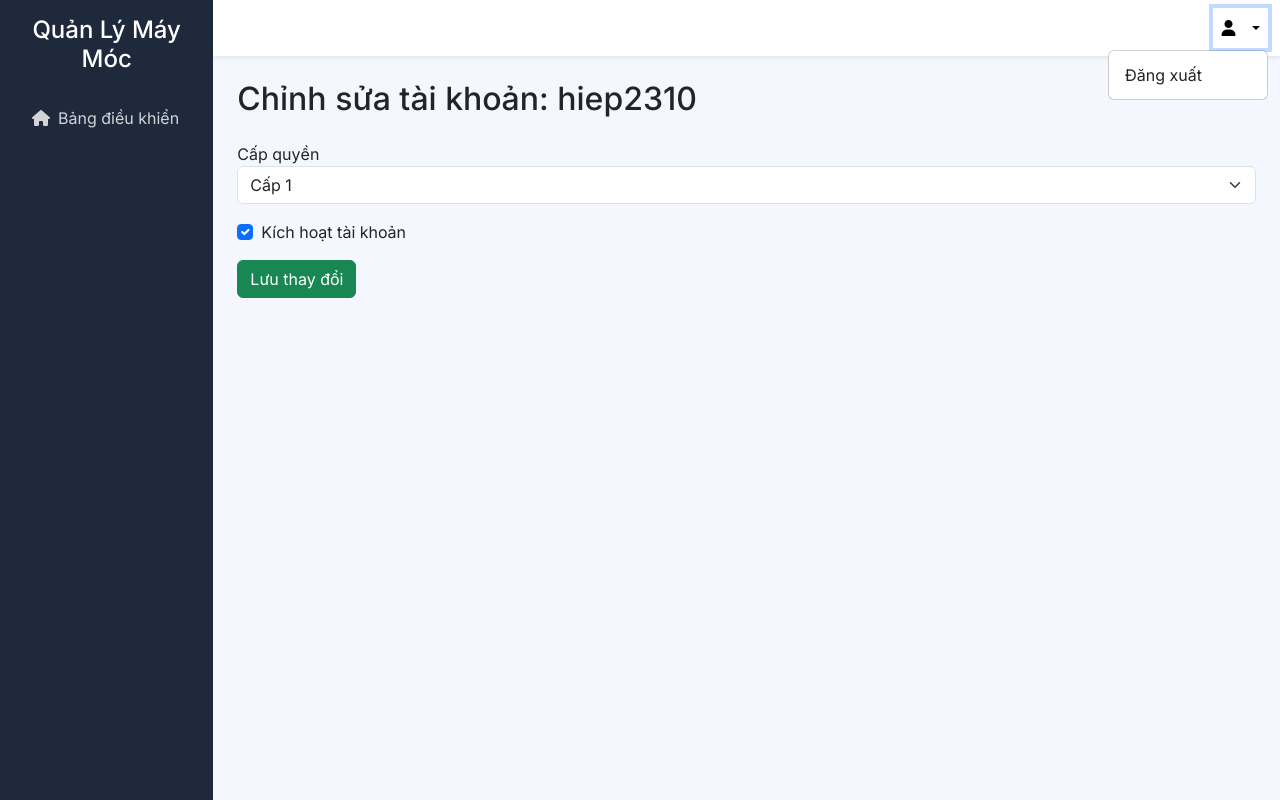
After one commit to duchiep2002/codequanly, a Django app: template core/templates/edit_user.html in a window 1280 px wide, after a click that opens the changed part. The commit adds this page. Run offline with Django 3.2, Linux system fonts and the light colour scheme; the template is opened without the code that fills it: values that come from a table or form of the project are taken from there, others are empty; data comes from the database, SQL or seed files in the repository; both versions use the stored data as it was after the commit.

Commit message:
update model

```diff
--- a/core/forms.py
+++ b/core/forms.py
@@ -57,3 +57,7 @@ class ConfirmRepairForm(forms.ModelForm):
             'action_taken': _("Hành động đã thực hiện"),
             'cost': _("Chi phí"),
         }
+
+class UpdateStatusForm(forms.Form):
+    status = forms.ChoiceField(choices=Machine.STATUS, label="Trạng thái mới")
+    description = forms.CharField(widget=forms.Textarea(attrs={'rows': 3}), label="Mô tả cập nhật", required=False)
--- a/core/templates/base.html
+++ b/core/templates/base.html
@@ -2,35 +2,67 @@
 <html lang="vi">
 <head>
     <meta charset="UTF-8">
+    <meta name="viewport" content="width=device-width, initial-scale=1">
     <title>{% block title %}Quản Lý Máy Móc{% endblock %}</title>
-    <link rel="stylesheet" href="https://stackpath.bootstrapcdn.com/bootstrap/4.5.2/css/bootstrap.min.css">
-    <!-- các script giữ nguyên -->
+    <link href="https://cdn.jsdelivr.net/npm/bootstrap@5.3.3/dist/css/bootstrap.min.css" rel="stylesheet">
+    <link href="https://fonts.googleapis.com/css2?family=Inter:wght@400;500;600;700&display=swap" rel="stylesheet">
+    <link href="https://cdnjs.cloudflare.com/ajax/libs/font-awesome/6.5.0/css/all.min.css" rel="stylesheet">
+    <style>
+        body { font-family: 'Inter', sans-serif; font-size: 1rem; background-color: #f5f7ff; }
+        .sidebar { min-height: 100vh; background: #1e293b; color: white; }
+        .sidebar a { color: rgba(255,255,255,0.8); }
+        .sidebar a:hover { background: #334155; color: white; }
+        .card { border: none; box-shadow: 0 4px 6px rgba(0,0,0,0.1); }
+        .table th, .table td { vertical-align: middle; }
+        .status-working { background-color: #d1fae5; color: #065f46; }
+        .status-maintenance { background-color: #fef3c7; color: #92400e; }
+        .status-broken { background-color: #fee2e2; color: #991b1b; }
+    </style>
 </head>
 <body>
-    <nav class="navbar navbar-expand-lg navbar-light bg-light">
-        <a class="navbar-brand" href="{% url 'dashboard' %}">Quản Lý Máy Móc</a>
-        <div class="collapse navbar-collapse">
-            <ul class="navbar-nav mr-auto">
-                {% if user.profile.level == 3 and pending_count > 0 %}
-                    <li class="nav-item">
-                        <a class="nav-link" href="{% url 'pending_requests' %}">Yêu Cầu Duyệt ({{ pending_count }})</a>
-                    </li>
+    <div class="d-flex">
+        <!-- Sidebar -->
+        <div class="sidebar col-md-3 col-lg-2 p-3">
+            <h4 class="text-center mb-4">Quản Lý Máy Móc</h4>
+            <ul class="nav flex-column">
+                <li class="nav-item"><a class="nav-link" href="{% url 'dashboard' %}"><i class="fas fa-home me-2"></i>Bảng điều khiển</a></li>
+                {% if user.profile.level >= 1 %}
+                    <li class="nav-item"><a class="nav-link" href="{% url 'create_machine' %}"><i class="fas fa-plus me-2"></i>Thêm máy mới</a></li>
                 {% endif %}
-            </ul>
-            <ul class="navbar-nav">
-                {% if user.is_authenticated %}
-                    <li class="nav-item">
-                        <span class="nav-link">Xin chào, {{ user.username }}</span>
-                    </li>
-                    <li class="nav-item">
-                        <a class="nav-link" href="{% url 'logout' %}">Đăng Xuất</a>
-                    </li>
+                {% if user.profile.level == 3 %}
+                    <li class="nav-item"><a class="nav-link" href="{% url 'users_list' %}"><i class="fas fa-users me-2"></i>Quản lý người dùng</a></li>
+                    <li class="nav-item"><a class="nav-link" href="{% url 'pending_requests' %}"><i class="fas fa-user-check me-2"></i>Yêu cầu duyệt {% if pending_count %}({{ pending_count }}){% endif %}</a></li>
                 {% endif %}
             </ul>
         </div>
-    </nav>
-    <div class="container mt-4">
-        {% block content %}{% endblock %}
+
+        <!-- Content -->
+        <div class="flex-grow-1">
+            <nav class="navbar navbar-expand-lg navbar-light bg-white shadow-sm">
+                <div class="container-fluid">
+                    <button class="navbar-toggler" type="button" data-bs-toggle="collapse" data-bs-target="#navbarContent">
+                        <span class="navbar-toggler-icon"></span>
+                    </button>
+                    <div class="collapse navbar-collapse" id="navbarContent">
+                        <ul class="navbar-nav ms-auto">
+                            <li class="nav-item dropdown">
+                                <a class="nav-link dropdown-toggle" href="#" role="button" data-bs-toggle="dropdown">
+                                    <i class="fas fa-user me-2"></i>{{ user.username }}
+                                </a>
+                                <ul class="dropdown-menu dropdown-menu-end">
+                                    <li><a class="dropdown-item" href="{% url 'logout' %}">Đăng xuất</a></li>
+                                </ul>
+                            </li>
+                        </ul>
+                    </div>
+                </div>
+            </nav>
+            <div class="container-fluid p-4">
+                {% block content %}{% endblock %}
+            </div>
+        </div>
     </div>
+
+    <script src="https://cdn.jsdelivr.net/npm/bootstrap@5.3.3/dist/js/bootstrap.bundle.min.js"></script>
 </body>
 </html>
--- /dev/null
+++ b/core/templates/edit_user.html
@@ -0,0 +1,21 @@
+{% extends "base.html" %}
+{% block title %}Chỉnh sửa {{ user_to_edit.username }}{% endblock %}
+{% block content %}
+<h2 class="mb-4">Chỉnh sửa tài khoản: {{ user_to_edit.username }}</h2>
+<form method="post">
+    {% csrf_token %}
+    <div class="mb-3">
+        <label>Cấp quyền</label>
+        <select name="level" class="form-select">
+            <option value="1" {% if user_to_edit.profile.level == 1 %}selected{% endif %}>Cấp 1</option>
+            <option value="2" {% if user_to_edit.profile.level == 2 %}selected{% endif %}>Cấp 2</option>
+            <option value="3" {% if user_to_edit.profile.level == 3 %}selected{% endif %}>Cấp 3</option>
+        </select>
+    </div>
+    <div class="mb-3 form-check">
+        <input type="checkbox" name="is_active" class="form-check-input" {% if user_to_edit.is_active %}checked{% endif %}>
+        <label class="form-check-label">Kích hoạt tài khoản</label>
+    </div>
+    <button type="submit" class="btn btn-success">Lưu thay đổi</button>
+</form>
+{% endblock %}
--- a/core/urls.py
+++ b/core/urls.py
@@ -3,7 +3,7 @@ from . import views
 
 urlpatterns = [
     path('', views.dashboard, name='dashboard'),
-    path('machine/<int:pk>/detail/', views.machine_detail, name='machine_detail'),
+    path('machine/<int:pk>/', views.machine_detail, name='machine_detail'),
     path('repair/create/', views.create_repair, name='create_repair'),
     path('machine/add/', views.create_machine, name='create_machine'),
     path('machine/<int:pk>/update/', views.update_machine, name='update_machine'),
@@ -12,4 +12,8 @@ urlpatterns = [
     path('register/', views.register, name='register'),
     path('pending-requests/', views.pending_requests, name='pending_requests'),
     path('approve-user/<int:pk>/', views.approve_user, name='approve_user'),
+    path('users/', views.users_list, name='users_list'),
+    path('users/edit/<int:pk>/', views.edit_user, name='edit_user'),
+    path('export/excel/', views.export_machines_excel, name='export_excel'),
+    path('export/pdf/', views.export_machines_pdf, name='export_pdf'),
 ]
```
Also changed, not shown: core/templates/dashboard.html (+41 -30 lines), core/templates/repair_create.html (+4 -4 lines), core/templates/update_status.html (+4 -4 lines), core/templates/users_list.html (added, +35 -0 lines), core/templates/waiting.html (added, +10 -0 lines), core/views.py (+113 -19 lines), db.sqlite3.
